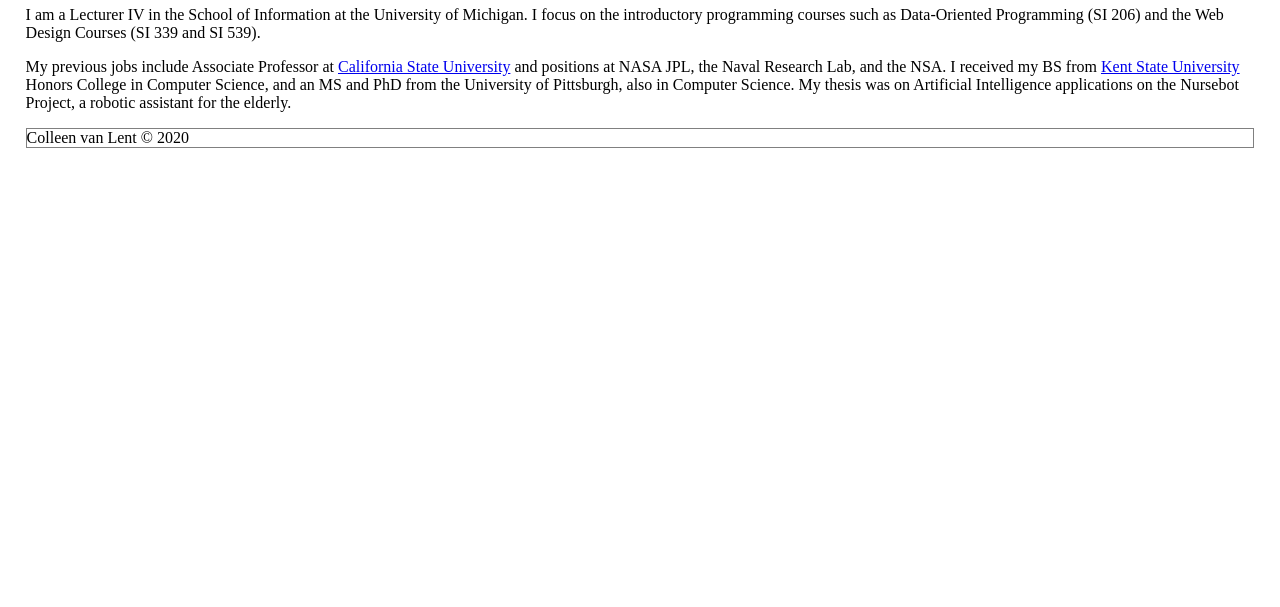
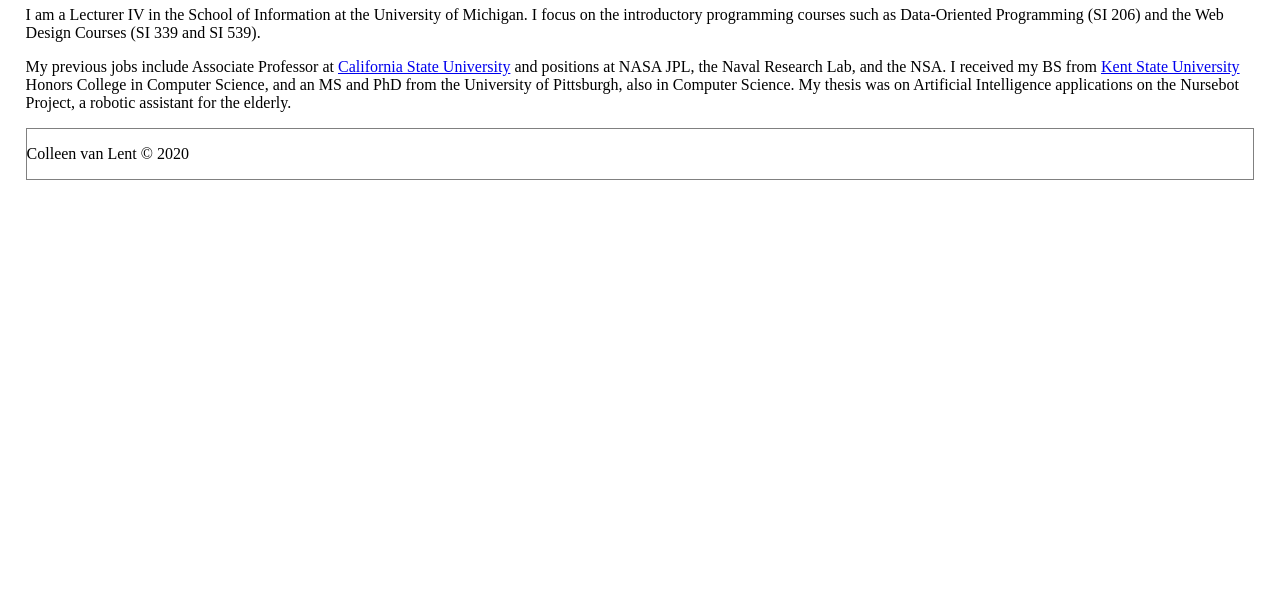
Before and after one commit to egtrump/homework_1, a plain HTML site: page index.html in a window 1280 px wide. Shown: the part 193-800 px from the top of the page. Drawn offline with Linux system fonts and the light colour scheme.

Commit message:
Update index.html

```diff
--- a/index.html
+++ b/index.html
@@ -25,7 +25,7 @@
 <p> My previous jobs include Associate Professor at <a href="https://www.csulb.edu">California State University</a> and positions at NASA JPL, the Naval Research Lab, and the NSA. I received my BS from <a href="https://www.kent.edu">Kent State University</a> Honors College in Computer Science, and an MS and PhD from the University of Pittsburgh, also in Computer Science. My thesis was on Artificial Intelligence applications on the Nursebot Project, a robotic assistant for the elderly.</p>
 
 <footer>
-Colleen van Lent &#169; 2020
+	<p>Colleen van Lent &#169; 2020</p>
 </footer>
 </body>
 </html>
```
